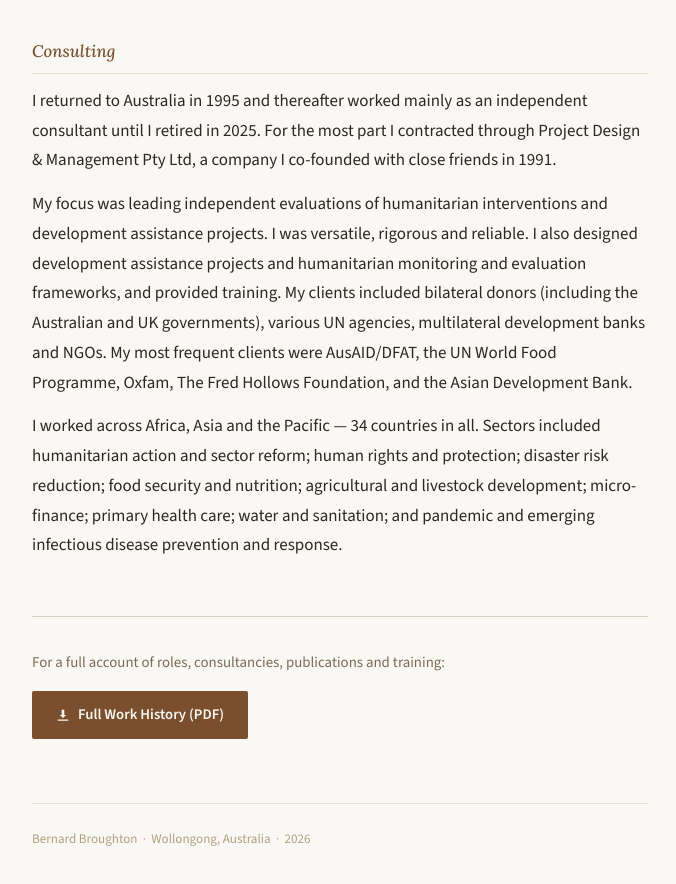
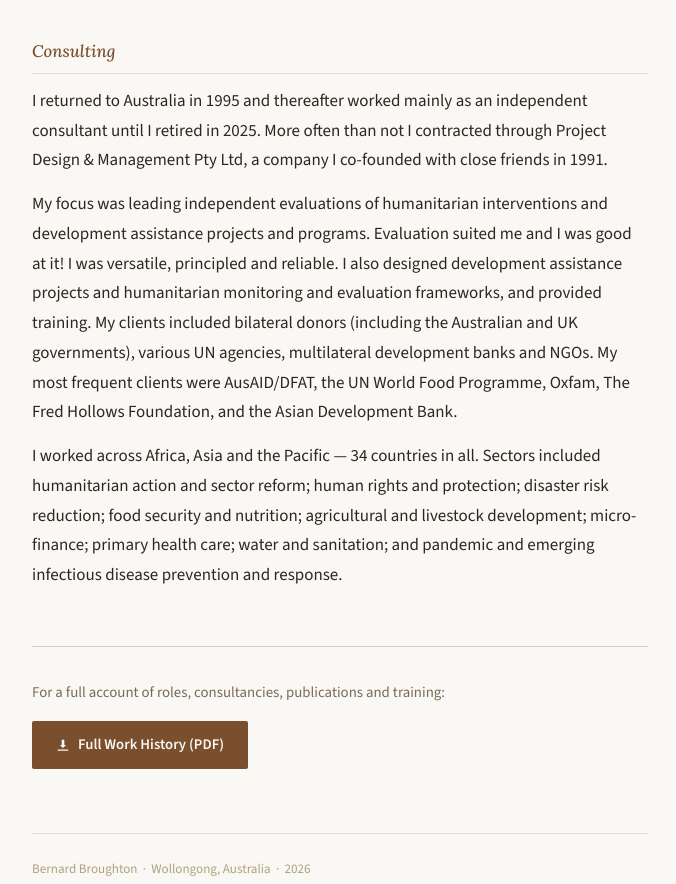
Before and after one commit to BernardBroughton/bernardbroughton.github.io, a plain HTML site: page index.html in a window 1280 px wide. Shown: the part 905-1789 px from the top of the page, without its empty margins (300-976 px from the left). Drawn offline with nearby package versions, Linux system fonts and the light colour scheme.

Commit message:
Update index.html

```diff
--- a/index.html
+++ b/index.html
@@ -156,8 +156,8 @@
 
     <section>
       <h2>Consulting</h2>
-      <p>I returned to Australia in 1995 and thereafter worked mainly as an independent consultant until I retired in 2025. For the most part I contracted through Project Design &amp; Management Pty Ltd, a company I co-founded with close friends in 1991.</p>
-      <p style="margin-top: 14px;">My focus was leading independent evaluations of humanitarian interventions and development assistance projects. I was versatile, rigorous and reliable. I also designed development assistance projects and humanitarian monitoring and evaluation frameworks, and provided training. My clients included bilateral donors (including the Australian and UK governments), various UN agencies, multilateral development banks and NGOs. My most frequent clients were AusAID/DFAT, the UN World Food Programme, Oxfam, The Fred Hollows Foundation, and the Asian Development Bank.</p>
+      <p>I returned to Australia in 1995 and thereafter worked mainly as an independent consultant until I retired in 2025. More often than not I contracted through Project Design &amp; Management Pty Ltd, a company I co-founded with close friends in 1991.</p>
+      <p style="margin-top: 14px;">My focus was leading independent evaluations of humanitarian interventions and development assistance projects and programs. Evaluation suited me and I was good at it! I was versatile, principled and reliable. I also designed development assistance projects and humanitarian monitoring and evaluation frameworks, and provided training. My clients included bilateral donors (including the Australian and UK governments), various UN agencies, multilateral development banks and NGOs. My most frequent clients were AusAID/DFAT, the UN World Food Programme, Oxfam, The Fred Hollows Foundation, and the Asian Development Bank.</p>
       <p style="margin-top: 14px;">I worked across Africa, Asia and the Pacific — 34 countries in all. Sectors included humanitarian action and sector reform; human rights and protection; disaster risk reduction; food security and nutrition; agricultural and livestock development; micro-finance; primary health care; water and sanitation; and pandemic and emerging infectious disease prevention and response.</p>
     </section>
 
```
